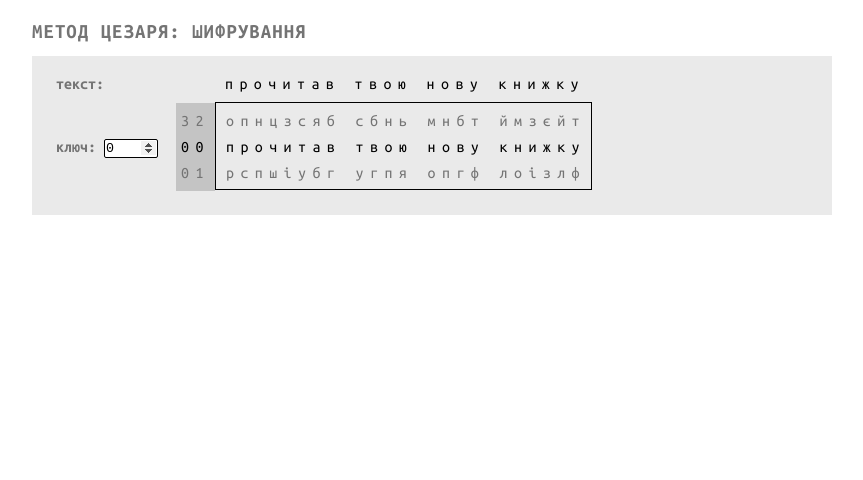
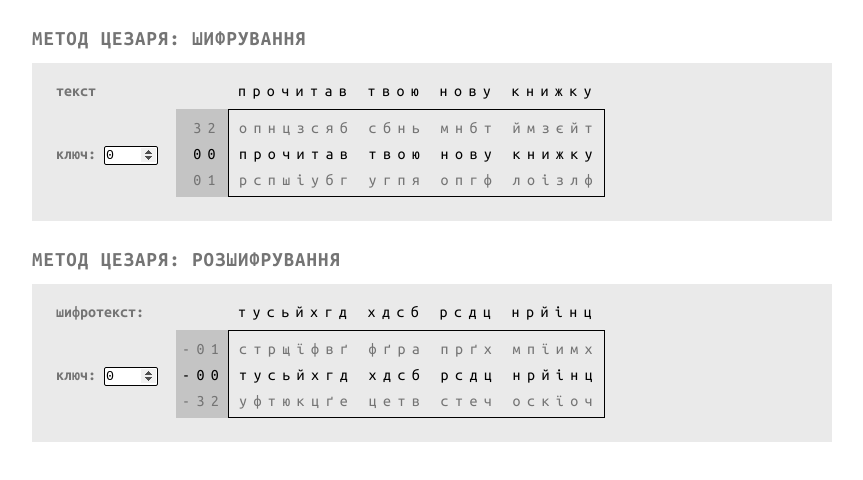
Before and after one commit to Zlira/crypto_history, a React (Create React App) app: page / in a window 1280 px wide. Shown: the top 480 px of the page, without its empty margins (208-1071 px from the left). Built offline with nearby package versions, Linux system fonts and the light colour scheme.

Commit message:
Added Caesar decipher widget

```diff
--- a/src/App.js
+++ b/src/App.js
@@ -11,6 +11,11 @@ class App extends Component {
           title='Метод Цезаря: Шифрування'
           text='прочитав твою нову книжку'
         />
+        <CipherWidget
+          title='Метод Цезаря: Розшифрування'
+          text='тусьйхгд хдсб рсдц нрйінц'
+          reverse
+        />
       </div>
     );
   }
--- a/src/components/CaesarTextField.js
+++ b/src/components/CaesarTextField.js
@@ -49,7 +49,7 @@ export default class CipherTextField extends React.Component {
   }
 
   render() {
-    let {text, cipherKey} = this.props
+    const {text, cipherKey, reverse} = this.props
     const vals = [...getIntermediateKeys(this.prevCipherKey, cipherKey)]
     const textsNum = vals.length
     const texts = vals.map(
@@ -59,7 +59,7 @@ export default class CipherTextField extends React.Component {
     )
     const keys = vals.map(
       v =>
-        <CipherKey cipherKey={v} key={v}
+        <CipherKey cipherKey={v} key={v} reverse={reverse}
           className={v !== cipherKey? 'cipher-widget__text_is-neighbour' : ''}/>
     )
     // todo move this logic to separate function and test it
@@ -92,7 +92,11 @@ export default class CipherTextField extends React.Component {
   }
 }
 
-function CipherKey({cipherKey, className=''}) {
+function CipherKey({cipherKey, reverse, className=''}) {
+  if (reverse) {
+    cipherKey = ALPHABET_LEN - cipherKey
+    className = className + ' cipher-widger__text_is-reverse'
+  }
   cipherKey = mod(cipherKey, ALPHABET_LEN)
   return <p className={'cipher-widget__text ' + className}>
     {cipherKey.toString().padStart(2, 0)}
--- a/src/components/CipherWidget.css
+++ b/src/components/CipherWidget.css
@@ -10,6 +10,7 @@
   color: #747474;
   font-size: 1.3em;
   text-transform: uppercase;
+  margin-top: 28px;
   margin-bottom: 14px;
 }
 
@@ -30,8 +31,9 @@
 }
 
 .cipher-widget__key-column {
-  width: 39px;
+  width: 52px;
   box-sizing: border-box;
+  text-align: right;
 }
 
 .cipher-widget__text-column {
@@ -66,12 +68,17 @@
   color: #747474;
 }
 
+.cipher-widger__text_is-reverse::before {
+  content: '-';
+}
+
 .cipher-widget__text-column.cipher-widget__column_sliding {
   border: thin solid black;
 }
 
 .cipher-widget__key-column.cipher-widget__column_sliding {
   background-color: #C4C4C4;
+  border: thin solid #C4C4C4;
 }
 
 .cipher-widget__key-form {
--- a/src/components/CipherWidget.js
+++ b/src/components/CipherWidget.js
@@ -20,23 +20,27 @@ class CipherWidget extends React.Component {
   }
 
   render() {
+    const reverse = this.props.reverse
     return (
       <section className='cipher-widget'>
         <h3 className='cipher-widget__title'>{this.props.title}</h3>
         <CipherWidgetBody text={this.props.text}
-          cipherKey={this.state.key} updateCipherKey={this.updateCipherKey}/>
+          cipherKey={this.state.key} updateCipherKey={this.updateCipherKey}
+          reverse={reverse}/>
       </section>
     )
   }
 }
 
 
-function CipherWidgetBody({text, cipherKey, updateCipherKey}) {
+function CipherWidgetBody({text, cipherKey, updateCipherKey, reverse}) {
   return (
     <div className='cipher-widget__body'>
       <div className='cipher-widget__ref-section'>
         <div className='cipher-widget__control-column'>
-          <p className='cipher-widget__label'>текст:</p>
+          <p className='cipher-widget__label'>
+            {reverse? 'шифротекст:' : 'текст'}
+          </p>
         </div>
         <div className='cipher-widget__key-column'></div>
         <div className='cipher-widget__text-column'>
@@ -45,7 +49,10 @@ function CipherWidgetBody({text, cipherKey, updateCipherKey}) {
       </div>
       <div className='cipher-widget__work-section'>
         <CipherKeyControls cipherKey={cipherKey} updateCipherKey={updateCipherKey}/>
-        <CipherTextField text={text} cipherKey={parseInt(cipherKey) || 0}/>
+        <CipherTextField text={text}
+          cipherKey={(reverse? -parseInt(cipherKey) : parseInt(cipherKey)) || 0}
+          reverse={reverse}
+        />
       </div>
     </div>
   )
```
